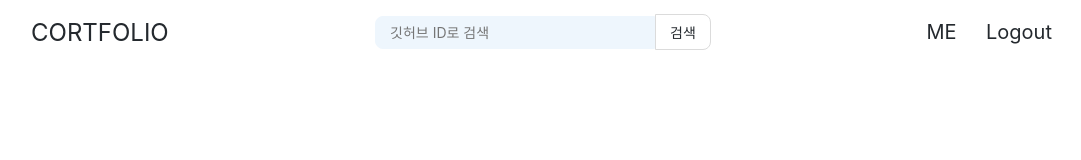
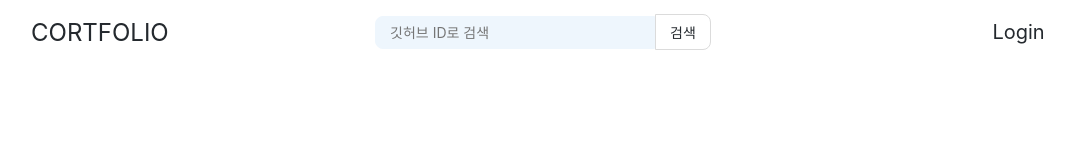
Before and after one commit to chkim116/cortfolio-c, a Next.js app: page / in a window 1280 px wide. Shown: the top 160 px of the page, without its empty margins (97-1178 px from the left). Built offline with nearby package versions, Linux system fonts and the light colour scheme; no server answers.

Commit message:
Add : 막간을 이용한 유저 로그인 처리

```diff
--- /dev/null
+++ b/components/common/Auth.tsx
@@ -0,0 +1,19 @@
+import React, { useEffect } from "react";
+import { useDispatch } from "react-redux";
+import { checkAuth } from "../../modules/reducer/auth";
+
+interface Props {
+    children: React.ReactChild;
+}
+
+const AuthCtx = ({ children }: Props) => {
+    const dispatch = useDispatch();
+
+    useEffect(() => {
+        dispatch(checkAuth());
+    }, []);
+
+    return <>{children}</>;
+};
+
+export default AuthCtx;
--- a/components/cortfolio/Skills.tsx
+++ b/components/cortfolio/Skills.tsx
@@ -36,9 +36,12 @@ interface Props {
     userSkills: string[];
 }
 
+// TODO: 누를때 바로 반영하게 만들기.
+
 const Skills = ({ authId, cortfolioId, userSkills }: Props) => {
     const [showingModal, handleShowingModal] = useToggle();
-    const [selectName, setSelectName] = useState<string[]>([]);
+    // TODO: data가 오면, 그 안에 있는 skillList를기본  state로 저장하기
+    const [selectName, setSelectName] = useState<string[]>(["react"]);
     useHideBodyScroll(showingModal as boolean);
 
     const onSeleted = useCallback(
--- a/components/layouts/Header.tsx
+++ b/components/layouts/Header.tsx
@@ -67,10 +67,6 @@ const Header = () => {
         dispatch(logout());
     }, [dispatch]);
 
-    useEffect(() => {
-        dispatch(checkAuth());
-    }, []);
-
     return (
         <Container>
             <Logo>
--- a/modules/reducer/auth.ts
+++ b/modules/reducer/auth.ts
@@ -71,6 +71,11 @@ const auth = createSlice({
             state.isError = null;
             state.auth = payload;
         },
+        checkAuthFailure: (state, { payload }) => {
+            state.isLogin = false;
+            state.isError = payload;
+            state.auth = null;
+        },
     },
 });
 
@@ -82,6 +87,7 @@ export const {
     logoutSuccess,
     logoutFailure,
     checkAuthSuccess,
+    checkAuthFailure,
 } = auth.actions;
 
 export default auth.reducer;
@@ -111,6 +117,6 @@ export const checkAuth = (): AppThunk => async (dispatch) => {
         const results = await checkFetch();
         dispatch(checkAuthSuccess(results));
     } catch (err) {
-        console.error(err);
+        dispatch(checkAuthFailure(err));
     }
 };
--- a/pages/_app.tsx
+++ b/pages/_app.tsx
@@ -6,6 +6,7 @@ import { theme } from "../styles/theme";
 import Axios from "axios";
 import { Provider } from "react-redux";
 import store from "../modules/store";
+import AuthCtx from "../components/common/Auth";
 
 Axios.defaults.baseURL = "http://localhost:4000";
 Axios.defaults.withCredentials = true;
@@ -15,7 +16,9 @@ function MyApp({ Component, pageProps }: AppProps) {
         <ThemeProvider theme={theme}>
             <Global styles={reset} />
             <Provider store={store}>
-                <Component {...pageProps} />
+                <AuthCtx>
+                    <Component {...pageProps} />
+                </AuthCtx>
             </Provider>
         </ThemeProvider>
     );
```
